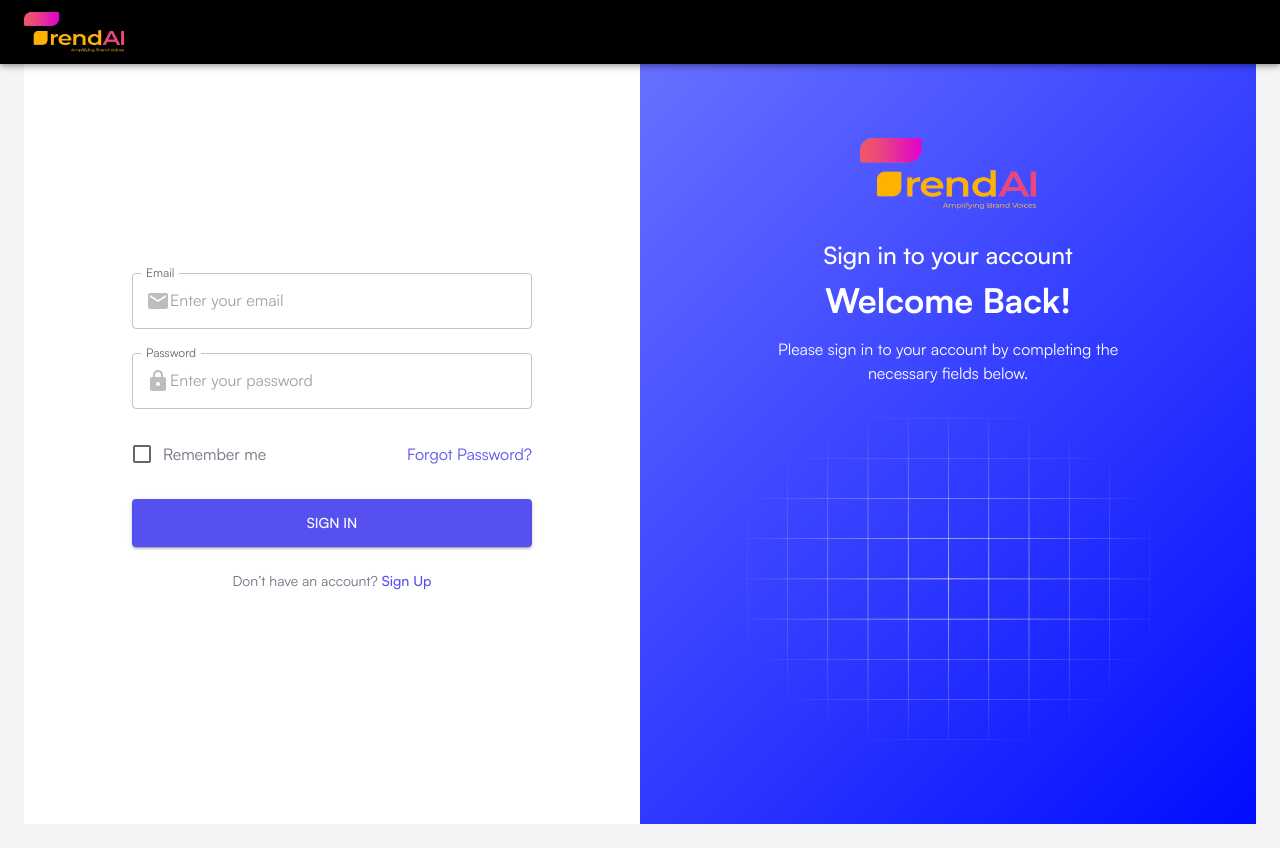
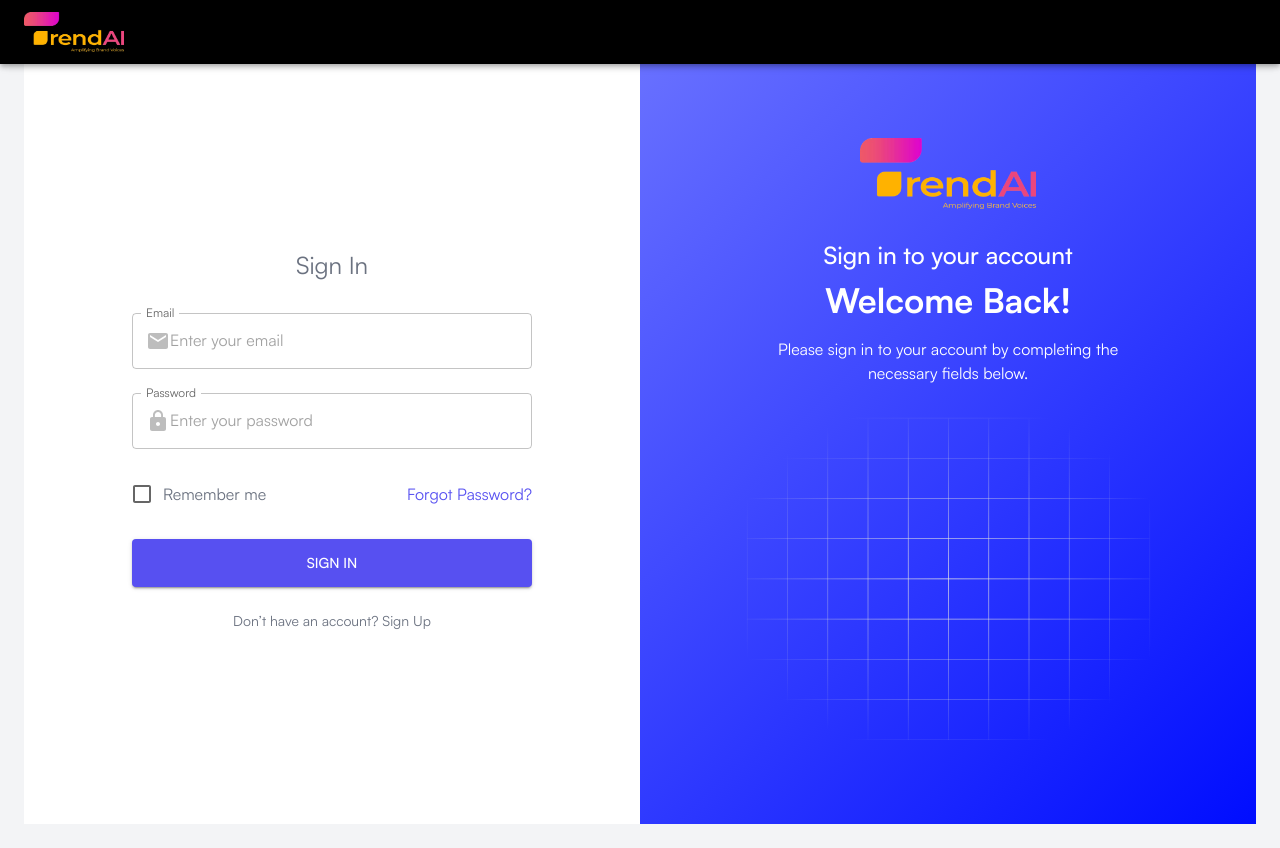
Before and after one commit to thegeektets/trendai-frontend, a Next.js app: page /auth/signin in a window 1280 px wide. Built offline with nearby package versions, Linux system fonts and the light colour scheme; no server answers.

Commit message:
Login
- add login api

```diff
--- a/src/components/Auth/SignUp/index.tsx
+++ b/src/components/Auth/SignUp/index.tsx
@@ -50,7 +50,7 @@
     if (user) {
       setSuccessMessage("Sign-up successful! Redirecting...");
       setTimeout(() => {
-        router.push("/dashboard"); // Redirect on success
+        router.push("/auth/signin"); // Redirect on success
       }, 2000);
     }
   }, [user, router]);
--- a/src/components/Auth/Signin/SigninWithPassword.tsx
+++ /dev/null
@@ -1,108 +0,0 @@
-"use client";
-
-import { useState } from "react";
-import {
-  TextField,
-  Button,
-  Checkbox,
-  FormControlLabel,
-  Box,
-  Typography,
-  CircularProgress,
-} from "@mui/material";
-import { Email as EmailIcon, Lock as PasswordIcon } from "@mui/icons-material";
-import Link from "next/link";
-
-export default function SigninWithPassword() {
-  const [data, setData] = useState({
-    email: process.env.NEXT_PUBLIC_DEMO_USER_MAIL || "",
-    password: process.env.NEXT_PUBLIC_DEMO_USER_PASS || "",
-    remember: false,
-  });
-
-  const [loading, setLoading] = useState(false);
-
-  const handleChange = (e: React.ChangeEvent<HTMLInputElement>) => {
-    setData({
-      ...data,
-      [e.target.name]: e.target.value,
-    });
-  };
-
-  const handleSubmit = (e: React.FormEvent<HTMLFormElement>) => {
-    e.preventDefault();
-    setLoading(true);
-    setTimeout(() => setLoading(false), 1000);
-  };
-
-  return (
-    <Box
-      component="form"
-      onSubmit={handleSubmit}
-      sx={{ width: "100%", maxWidth: 400, mx: "auto" }}
-    >
-      {/* Email Input */}
-      <TextField
-        fullWidth
-        label="Email"
-        type="email"
-        name="email"
-        value={data.email}
-        onChange={handleChange}
-        placeholder="Enter your email"
-        margin="normal"
-        InputProps={{ startAdornment: <EmailIcon color="disabled" /> }}
-      />
-
-      {/* Password Input */}
-      <TextField
-        fullWidth
-        label="Password"
-        type="password"
-        name="password"
-        value={data.password}
-        onChange={handleChange}
-        placeholder="Enter your password"
-        margin="normal"
-        InputProps={{ startAdornment: <PasswordIcon color="disabled" /> }}
-      />
-
-      {/* Remember Me & Forgot Password */}
-      <Box
-        display="flex"
-        justifyContent="space-between"
-        alignItems="center"
-        mt={2}
-      >
-        <FormControlLabel
-          control={
-            <Checkbox
-              checked={data.remember}
-              onChange={(e) => setData({ ...data, remember: e.target.checked })}
-            />
-          }
-          label="Remember me"
-        />
-        <Typography
-          component={Link}
-          href="/auth/forgot-password"
-          sx={{ color: "primary.main", textDecoration: "none" }}
-        >
-          Forgot Password?
-        </Typography>
-      </Box>
-
-      {/* Sign In Button */}
-      <Button
-        type="submit"
-        fullWidth
-        variant="contained"
-        color="primary"
-        sx={{ mt: 3, py: 1.5 }}
-        disabled={loading}
-      >
-        {loading ? <CircularProgress size={24} color="inherit" /> : "Sign In"}
-      </Button>
-    </Box>
-  );
-}
--- a/src/components/Auth/Signin/index.tsx
+++ b/src/components/Auth/Signin/index.tsx
@@ -1,31 +1,183 @@
 "use client";
 
-import { Box, Typography, Link as MuiLink } from "@mui/material";
+import { useState } from "react";
+import {
+  TextField,
+  Button,
+  Checkbox,
+  FormControlLabel,
+  Box,
+  Typography,
+  CircularProgress,
+  Alert,
+} from "@mui/material";
+import { Email as EmailIcon, Lock as PasswordIcon } from "@mui/icons-material";
 import Link from "next/link";
-import SigninWithPassword from "./SigninWithPassword";
+import { useRouter } from "next/navigation";
+import { useDispatch, useSelector } from "react-redux";
+import { RootState, AppDispatch } from "@/store";
+
+import { loginUser } from "@/store/slices/authSlice";
 
 export default function Signin() {
+  const dispatch = useDispatch<AppDispatch>();
+  const router = useRouter();
+  const { loading, error, user } = useSelector(
+    (state: RootState) => state.auth,
+  );
+  const [data, setData] = useState({
+    email: "",
+    password: "",
+    remember: false,
+  });
+
+  const [errors, setErrors] = useState({
+    email: "",
+    password: "",
+  });
+
+  const [success, setSuccess] = useState(false);
+
+  // Handle input change
+  const handleChange = (e: React.ChangeEvent<HTMLInputElement>) => {
+    setData({ ...data, [e.target.name]: e.target.value });
+
+    // Clear error on change
+    setErrors({ ...errors, [e.target.name]: "" });
+  };
+
+  // Form validation
+  const validateForm = () => {
+    let valid = true;
+    const newErrors = { email: "", password: "" };
+
+    if (!data.email) {
+      newErrors.email = "Email is required";
+      valid = false;
+    } else if (!/\S+@\S+\.\S+/.test(data.email)) {
+      newErrors.email = "Invalid email format";
+      valid = false;
+    }
+
+    if (!data.password) {
+      newErrors.password = "Password is required";
+      valid = false;
+    } else if (data.password.length < 6) {
+      newErrors.password = "Password must be at least 6 characters";
+      valid = false;
+    }
+
+    setErrors(newErrors);
+    return valid;
+  };
+
+  // Handle form submit
+  const handleSubmit = async (e: React.FormEvent<HTMLFormElement>) => {
+    e.preventDefault();
+
+    if (!validateForm()) return;
+
+    const result = await dispatch(
+      loginUser({ email: data.email, password: data.password }),
+    );
+
+    if (loginUser.fulfilled.match(result)) {
+      setSuccess(true);
+      setTimeout(() => router.push("/dashboard"), 1500);
+    }
+  };
+
   return (
     <Box
-      display="flex"
-      flexDirection={"column"}
-      alignItems={"center"}
+      component="form"
+      onSubmit={handleSubmit}
+      sx={{ width: "100%", maxWidth: 400, mx: "auto", mt: 4 }}
     >
-      {/* Sign-in Form */}
-      <SigninWithPassword />
+      <Typography variant="h5" textAlign="center" mb={2}>
+        Sign In
+      </Typography>
+
+      {success && (
+        <Alert severity="success">Login successful! Redirecting...</Alert>
+      )}
+      {error && <Alert severity="error">{error}</Alert>}
+
+      {/* Email Input */}
+      <TextField
+        fullWidth
+        label="Email"
+        type="email"
+        name="email"
+        value={data.email}
+        onChange={handleChange}
+        placeholder="Enter your email"
+        margin="normal"
+        error={!!errors.email}
+        helperText={errors.email}
+        InputProps={{ startAdornment: <EmailIcon color="disabled" /> }}
+      />
+
+      {/* Password Input */}
+      <TextField
+        fullWidth
+        label="Password"
+        type="password"
+        name="password"
+        value={data.password}
+        onChange={handleChange}
+        placeholder="Enter your password"
+        margin="normal"
+        error={!!errors.password}
+        helperText={errors.password}
+        InputProps={{ startAdornment: <PasswordIcon color="disabled" /> }}
+      />
+
+      {/* Remember Me & Forgot Password */}
+      <Box
+        display="flex"
+        justifyContent="space-between"
+        alignItems="center"
+        mt={2}
+      >
+        <FormControlLabel
+          control={
+            <Checkbox
+              checked={data.remember}
+              onChange={(e) => setData({ ...data, remember: e.target.checked })}
+            />
+          }
+          label="Remember me"
+        />
+        <Typography
+          component={Link}
+          href="/auth/forgot-password"
+          sx={{ color: "primary.main", textDecoration: "none" }}
+        >
+          Forgot Password?
+        </Typography>
+      </Box>
+
+      {/* Sign In Button */}
+      <Button
+        type="submit"
+        fullWidth
+        variant="contained"
+        color="primary"
+        sx={{ mt: 3, py: 1.5 }}
+        disabled={loading}
+      >
+        {loading ? <CircularProgress size={24} color="inherit" /> : "Sign In"}
+      </Button>
 
       {/* Sign-up Link */}
-      <Typography variant="body2" mt={3}>
+      <Typography variant="body2" mt={3} textAlign="center">
         Don’t have an account?{" "}
-        <MuiLink
-          component={Link}
+        <Link
           href="/auth/signup"
-          color="primary"
-          fontWeight="medium"
-          underline="hover"
+          style={{ color: "primary.main", textDecoration: "none" }}
         >
           Sign Up
-        </MuiLink>
+        </Link>
       </Typography>
     </Box>
   );
--- a/src/store/slices/authSlice.ts
+++ b/src/store/slices/authSlice.ts
@@ -3,15 +3,40 @@
 
 interface AuthState {
   user: any;
+  token: string | null;
   loading: boolean;
   error: string | null;
 }
 
 const initialState: AuthState = {
   user: null,
+  token:
+    typeof window !== "undefined" ? localStorage.getItem("accessToken") : null,
   loading: false,
   error: null,
 };
+
+// Thunk for login
+export const loginUser = createAsyncThunk(
+  "auth/login",
+  async (
+    userData: { email: string; password: string },
+    { rejectWithValue },
+  ) => {
+    try {
+      const response = await apiRequest("auth/login", "POST", userData);
+
+      console.log("response", response);
+
+      localStorage.setItem("accessToken", response.token); // Store token
+      return response;
+    } catch (error: any) {
+      return rejectWithValue(
+        error.message || "Login failed. Please try again.",
+      );
+    }
+  },
+);
 
 // Thunk for signup
 export const signupUser = createAsyncThunk(
@@ -37,12 +62,27 @@
   reducers: {
     logout: (state) => {
       state.user = null;
+      state.token = null;
       state.error = null;
-      state.loading = false; // Reset loading on logout
+      state.loading = false;
+      localStorage.removeItem("accessToken"); // Clear token on logout
     },
   },
   extraReducers: (builder) => {
     builder
+      .addCase(loginUser.pending, (state) => {
+        state.loading = true;
+        state.error = null;
+      })
+      .addCase(loginUser.fulfilled, (state, action) => {
+        state.loading = false;
+        state.user = action.payload.user;
+        state.token = action.payload.token;
+      })
+      .addCase(loginUser.rejected, (state, action) => {
+        state.loading = false;
+        state.error = action.payload as string;
+      })
       .addCase(signupUser.pending, (state) => {
         state.loading = true;
         state.error = null;
--- a/src/utils/api.ts
+++ b/src/utils/api.ts
@@ -5,8 +5,9 @@
   endpoint: string,
   method: "GET" | "POST" | "PUT" | "PATCH" | "DELETE",
   body?: any,
-  token?: string,
 ) {
+  const token = localStorage.getItem("accessToken");
+
   const headers: HeadersInit = {
     "Content-Type": "application/json",
   };
```
